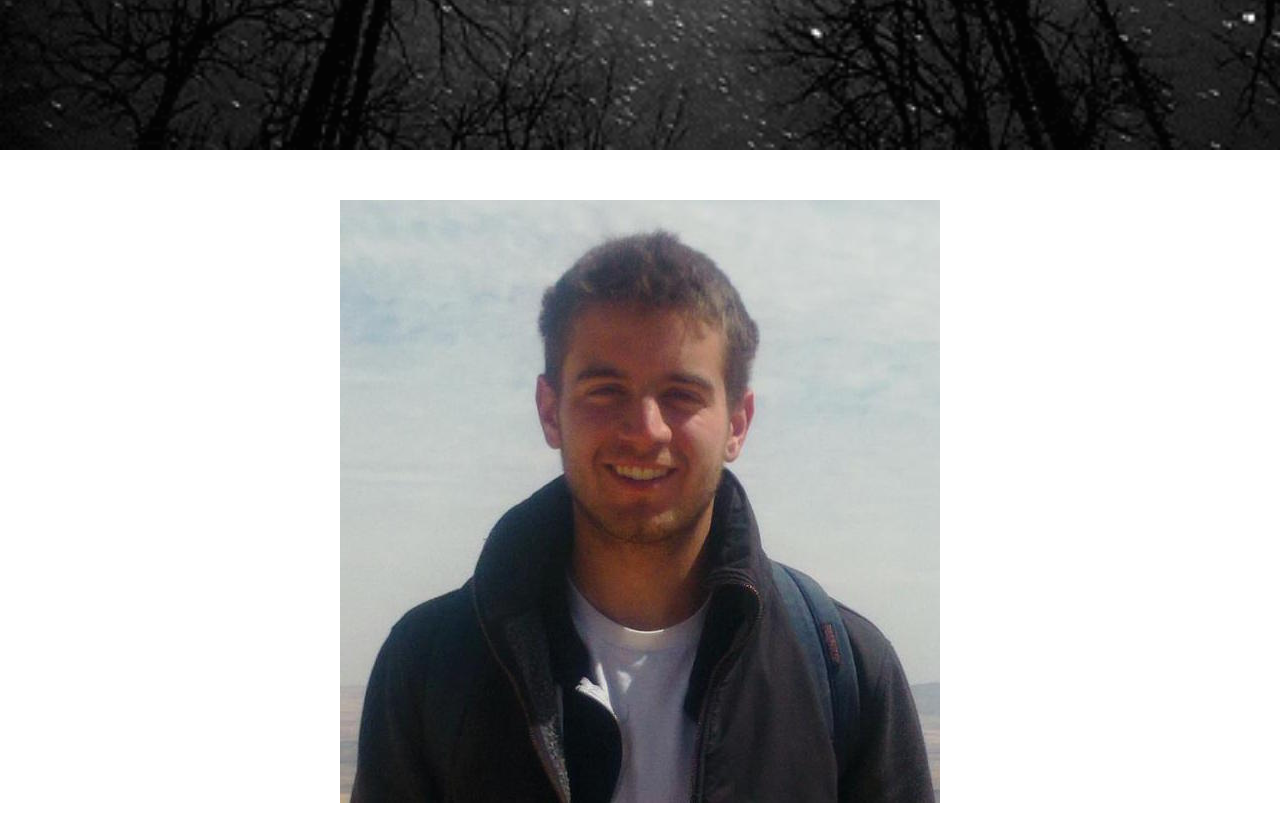
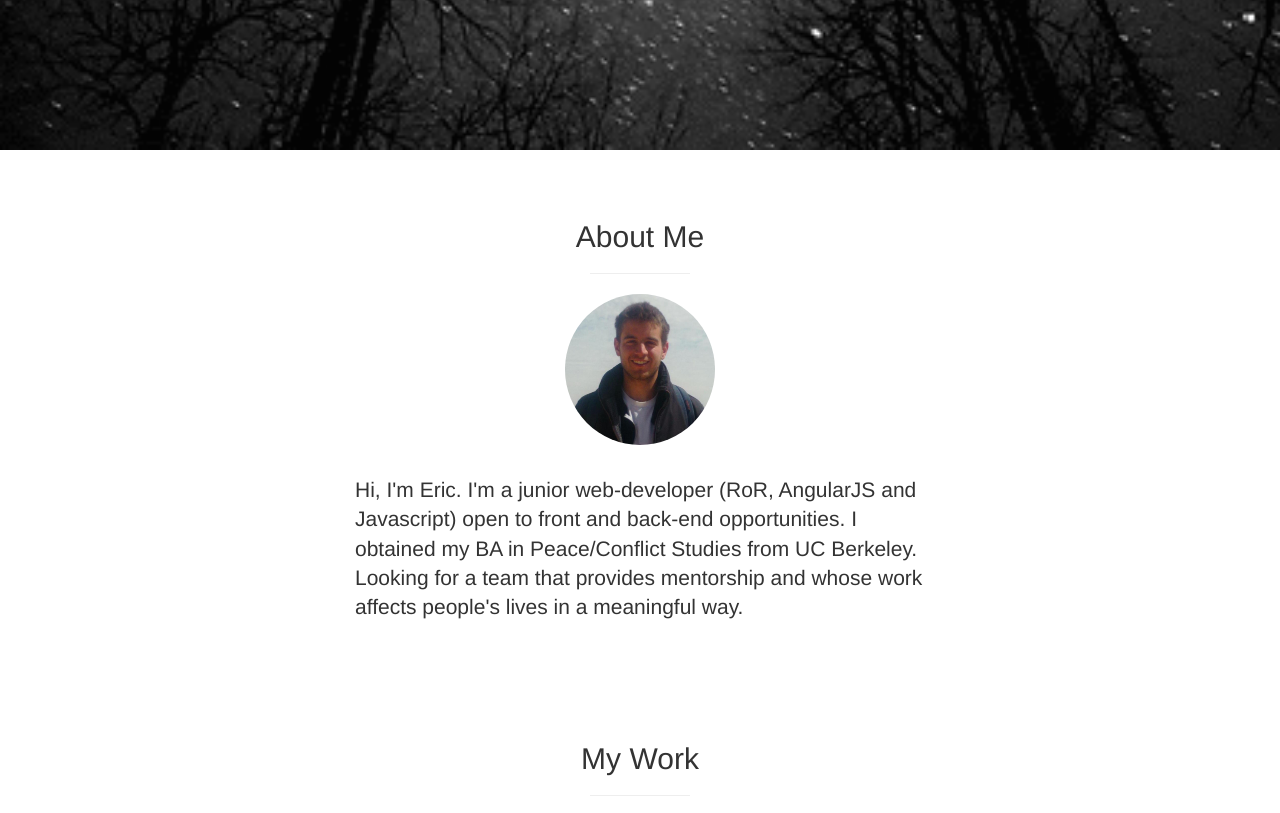
Before and after one commit to emkatz1989/portfolio, a PHP site: page / in a window 1280 px wide. Shown: the part 650-1463 px from the top of the page. Run offline with PHP 8.4, Linux system fonts and the light colour scheme.

Commit message:
some css styling

```diff
--- a/css/main.css
+++ b/css/main.css
@@ -69,6 +69,7 @@ hr.small {
 	margin-right: -250px;
 	overflow-y: auto;
 	background: #222;
+	opacity: 0.9;
 	-webkit-transition: all 0.4s ease 0s;
 	-moz-transition: all 0.4s ease 0s;
 	-ms-transition: all 0.4s ease 0s;
@@ -167,6 +168,19 @@ hr.small {
 .about{
 	padding: 50px 0;
 }
+.profile-photo{
+	display: block;
+	max-width: 150px;
+	margin: 0 auto 30px;
+	border-radius: 100%;
+}
+
+.lead{
+	text-align:left;
+	/*margin: 50 auto;*/
+	margin: 0 auto;
+	width: 50%;
+}
 
 /*Portfolio*/
 
--- a/index.html
+++ b/index.html
@@ -28,7 +28,6 @@
 <body>
 
 <!-- NAVIGATION SIDEBAR-->
-  <!--  <a id="menu-toggle" href="#" class="btn btn-dark btn-lg toggle"><i class="fa fa-bars">Click Here</i></a> -->
     <nav id="sidebar-wrapper">
         <ul class="sidebar-nav">
             <a id="menu-close" href="#" class="btn btn-light btn-lg pull-right toggle">x</a>
@@ -61,7 +60,6 @@
         <h1 id="header-blurb"header> I am Eric Katz </h1>
         <h3> A Web Developer </h3>
         <br>
-        <!-- <a href= "#about" class="btn btn-dark btn-lg">Find Out More</a> -->
          <a id="menu-toggle" href="#" class="btn btn-dark btn-lg toggle"><i class="fa fa-bars">Find Out More</i></a>
     </div>
   </header>
@@ -71,8 +69,9 @@
     <div class="container">
       <div class="row">
         <div class="col-lg-12 text-center">
+          <h2> About Me </h2>
+          <hr class="small">
           <img src="img/eric.jpg" alt="Photo of Eric Katz" class="profile-photo">
-          <h2> About </h2>
           <p class="lead"> Hi, I'm Eric. I'm a junior web-developer (RoR, AngularJS and Javascript) open to front and back-end opportunities. I obtained my BA in Peace/Conflict Studies from UC Berkeley. Looking for a team that provides mentorship and whose work affects people's lives in a meaningful way. </p>
         </div>
       </div>
@@ -139,7 +138,8 @@
   <div class="container">
     <div class="row">
       <div class="col-lg-10 col-lg-offset-1 text-center">
-        <h2> Contact</h2>
+        <h2> Contact Me</h2>
+        <hr class="small">
         <p> Please only use phone contact for urgent inquiries</p>
         <ul class="list-unstyled">
           <li><i class="fa fa-phone fa-fw"></i>310-429-0241</li>
```
